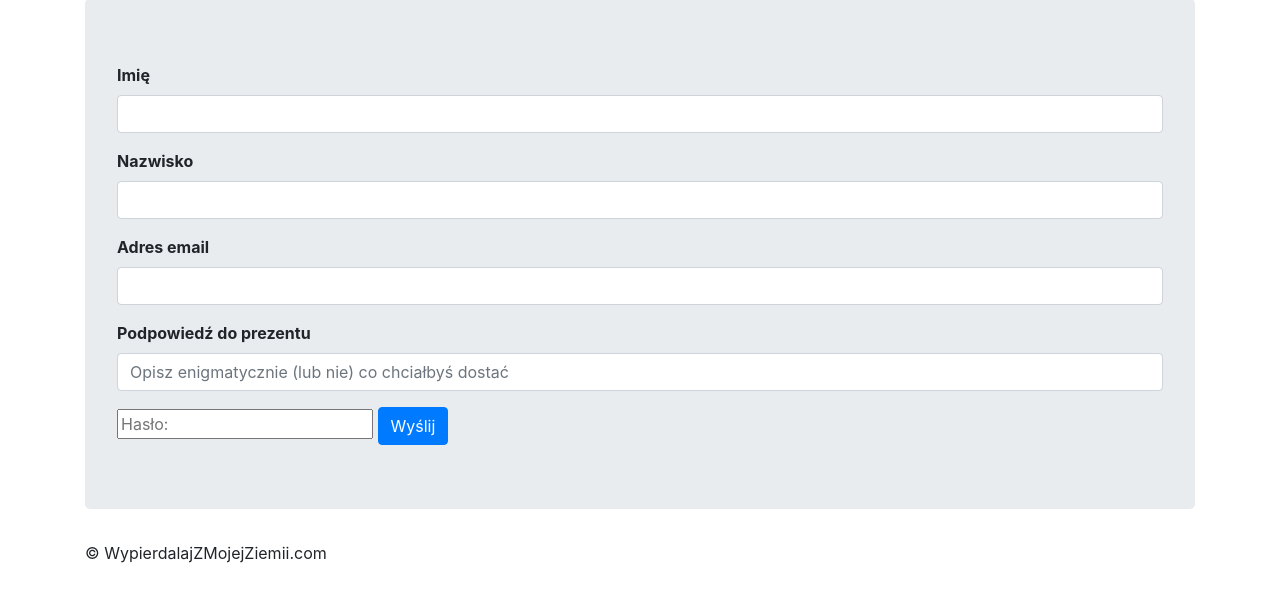
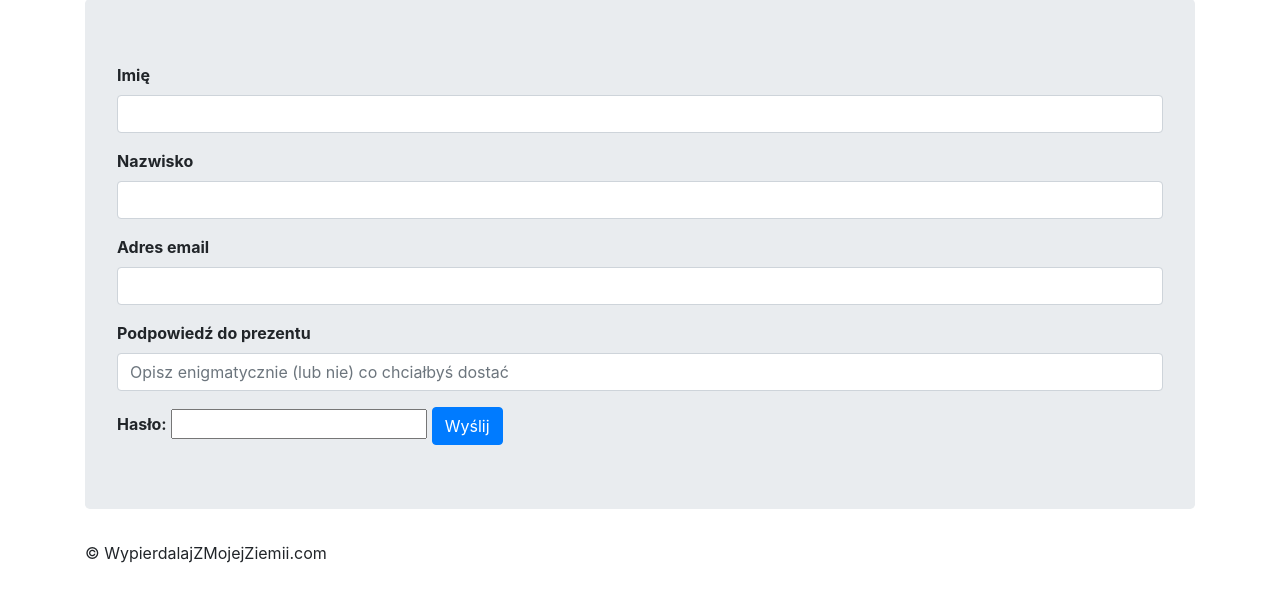
Before and after one commit to JStraczek/GiftExchange, a plain HTML site: page index.html in a window 1280 px wide. Shown: the part 57-658 px from the top of the page. Drawn offline with nearby package versions, Linux system fonts and the light colour scheme.

Commit message:
Update index.html

```diff
--- a/index.html
+++ b/index.html
@@ -43,7 +43,8 @@
                     <input type="text" class="form-control" id="tipInput" placeholder="Opisz enigmatycznie (lub nie) co chciałbyś dostać"  name="tip">
                 </div>
             </form>
-            <input type="password" id="passwordInput" placeholder="Hasło: ">
+            <label for"passwordInput"><b>Hasło: </b></label>
+            <input type="password" id="passwordInput">
             <button onCLick="SubmitForm()" type="submit" class="btn btn-primary"> Wyślij </button>
 
         </div>
```
